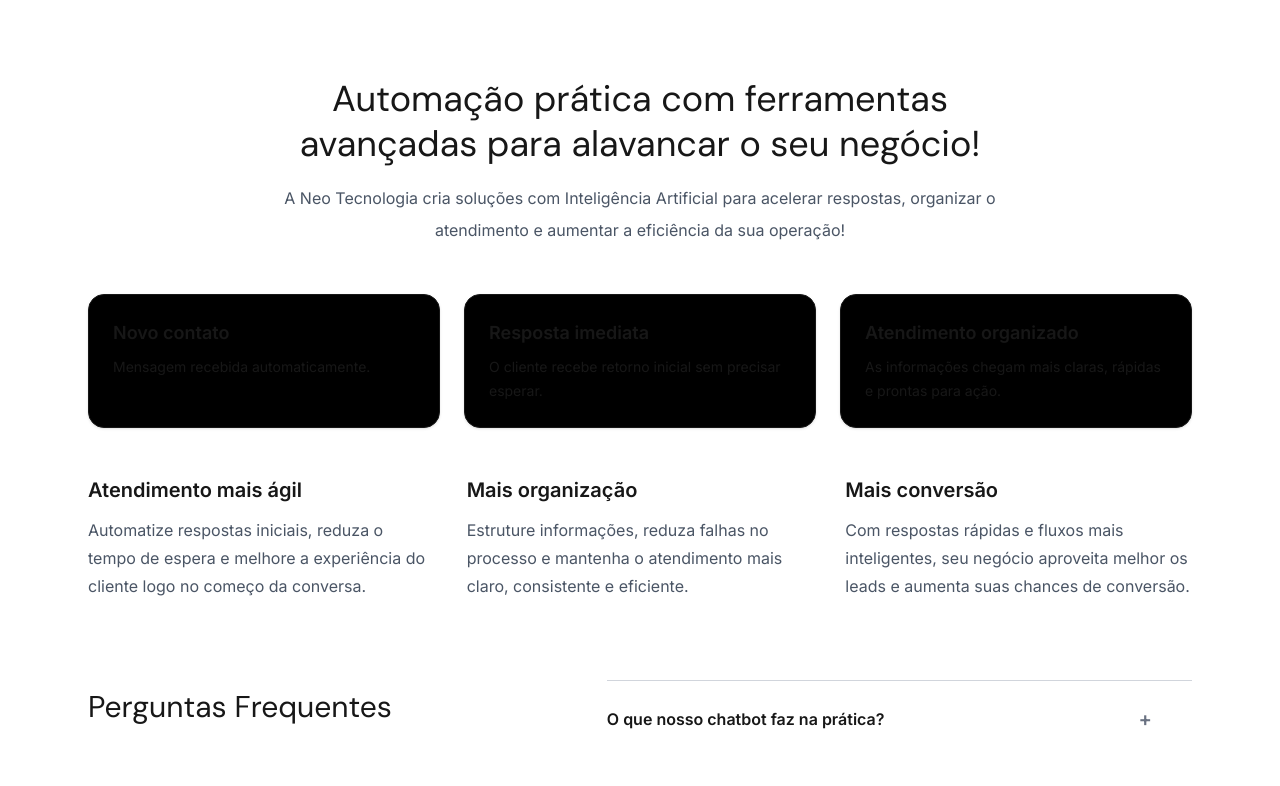
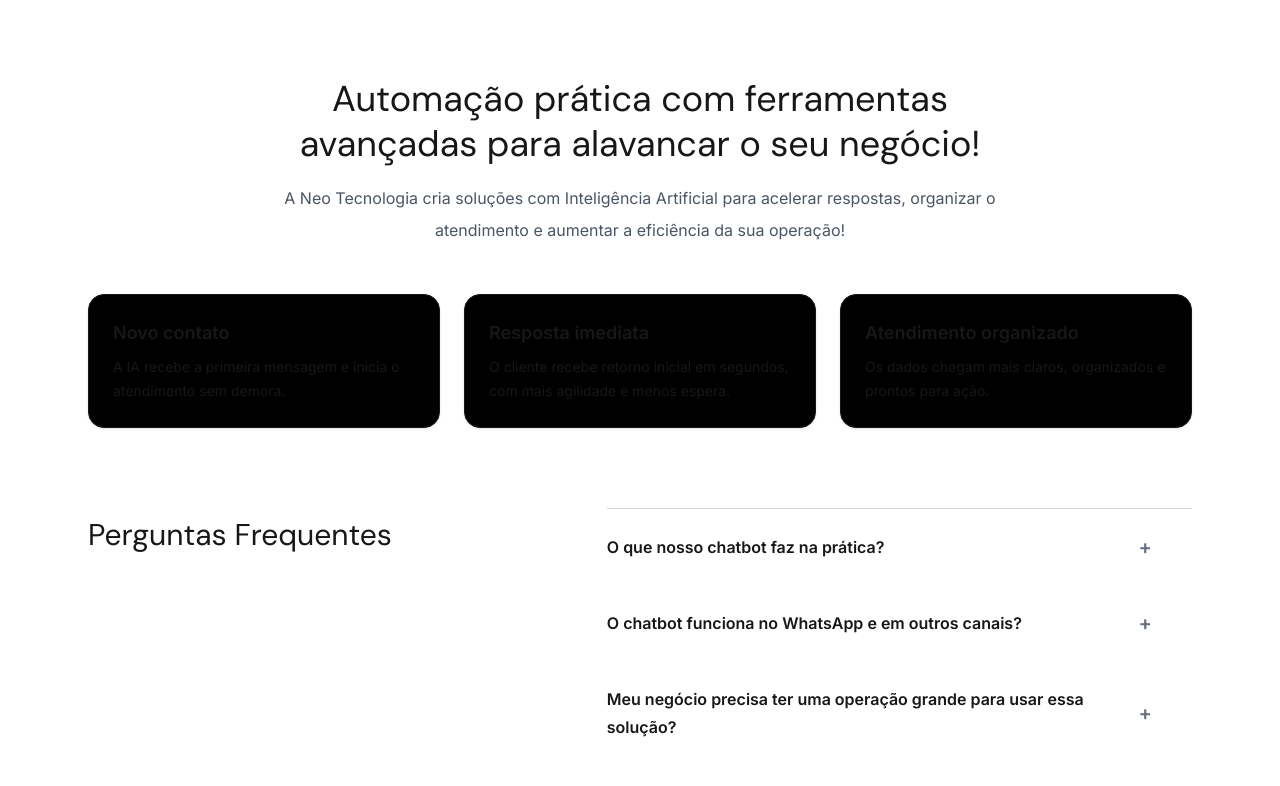
Before and after one commit to xneotecnologiax/site-neo-tecnologia, a Next.js app: page / in a window 1280 px wide. Shown: the part 464-1250 px from the top of the page. Built offline with nearby package versions, Linux system fonts and the light colour scheme.

Commit message:
Atualização do site da empresa Neo Tecnologia

```diff
--- a/app/components/Main.tsx
+++ b/app/components/Main.tsx
@@ -14,29 +14,15 @@ function Main() {
             <div className="mb-10 grid gap-5 sm:gap-6 md:mb-12 md:grid-cols-3">
                 <div className="rounded-2xl border bg-black p-5 shadow-sm sm:p-6">
                     <h3 className={`${inter.className} mb-2 text-lg font-semibold text-white-400`}>Novo contato</h3>
-                    <p className={`${inter.className} text-sm leading-6 text-white-400`}>Mensagem recebida automaticamente.</p>
+                    <p className={`${inter.className} text-sm leading-6 text-white-400`}>A IA recebe a primeira mensagem e inicia o atendimento sem demora.</p>
                 </div>
                 <div className="rounded-2xl border bg-black p-5 shadow-sm sm:p-6">
                     <h3 className={`${inter.className} mb-2 text-lg font-semibold text-white-400`}>Resposta imediata</h3>
-                    <p className={`${inter.className} text-sm leading-6 text-white-400`}>O cliente recebe retorno inicial sem precisar esperar.</p>
+                    <p className={`${inter.className} text-sm leading-6 text-white-400`}>O cliente recebe retorno inicial em segundos, com mais agilidade e menos espera.</p>
                 </div>
                 <div className="rounded-2xl border bg-black p-5 shadow-sm sm:p-6">
                     <h3 className={`${inter.className} mb-2 text-lg font-semibold text-white-400`}>Atendimento organizado</h3>
-                    <p className={`${inter.className} text-sm leading-6 text-white-400`}>As informações chegam mais claras, rápidas e prontas para ação.</p>
-                </div>
-            </div>
-            <div className="grid gap-8 md:grid-cols-3">
-                <div>
-                    <h3 className={`${inter.className} mb-3 text-xl font-semibold`}>Atendimento mais ágil</h3>
-                    <p className={`${inter.className} leading-7 text-gray-600`}>Automatize respostas iniciais, reduza o tempo de espera e melhore a experiência do cliente logo no começo da conversa.</p>
-                </div>
-                <div>
-                    <h3 className={`${inter.className} mb-3 text-xl font-semibold`}>Mais organização</h3>
-                    <p className={`${inter.className} leading-7 text-gray-600`}>Estruture informações, reduza falhas no processo e mantenha o atendimento mais claro, consistente e eficiente.</p>
-                </div>
-                <div>
-                    <h3 className={`${inter.className} mb-3 text-xl font-semibold`}>Mais conversão</h3>
-                    <p className={`${inter.className} leading-7 text-gray-600`}>Com respostas rápidas e fluxos mais inteligentes, seu negócio aproveita melhor os leads e aumenta suas chances de conversão.</p>
+                    <p className={`${inter.className} text-sm leading-6 text-white-400`}>Os dados chegam mais claros, organizados e prontos para ação.</p>
                 </div>
             </div>
             <div className="mt-20 grid gap-10 md:grid-cols-[0.9fr_1.1fr]">
```
